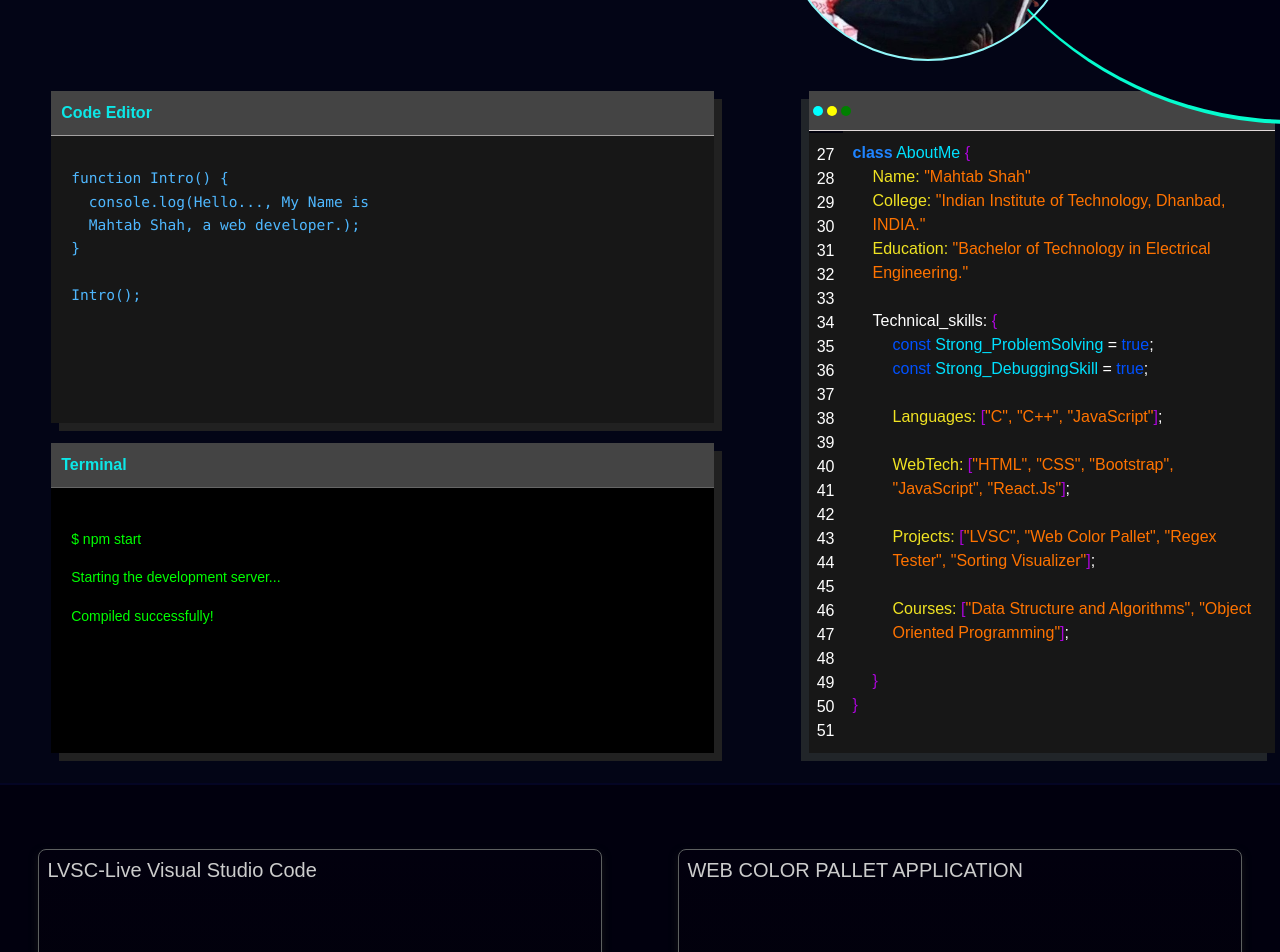
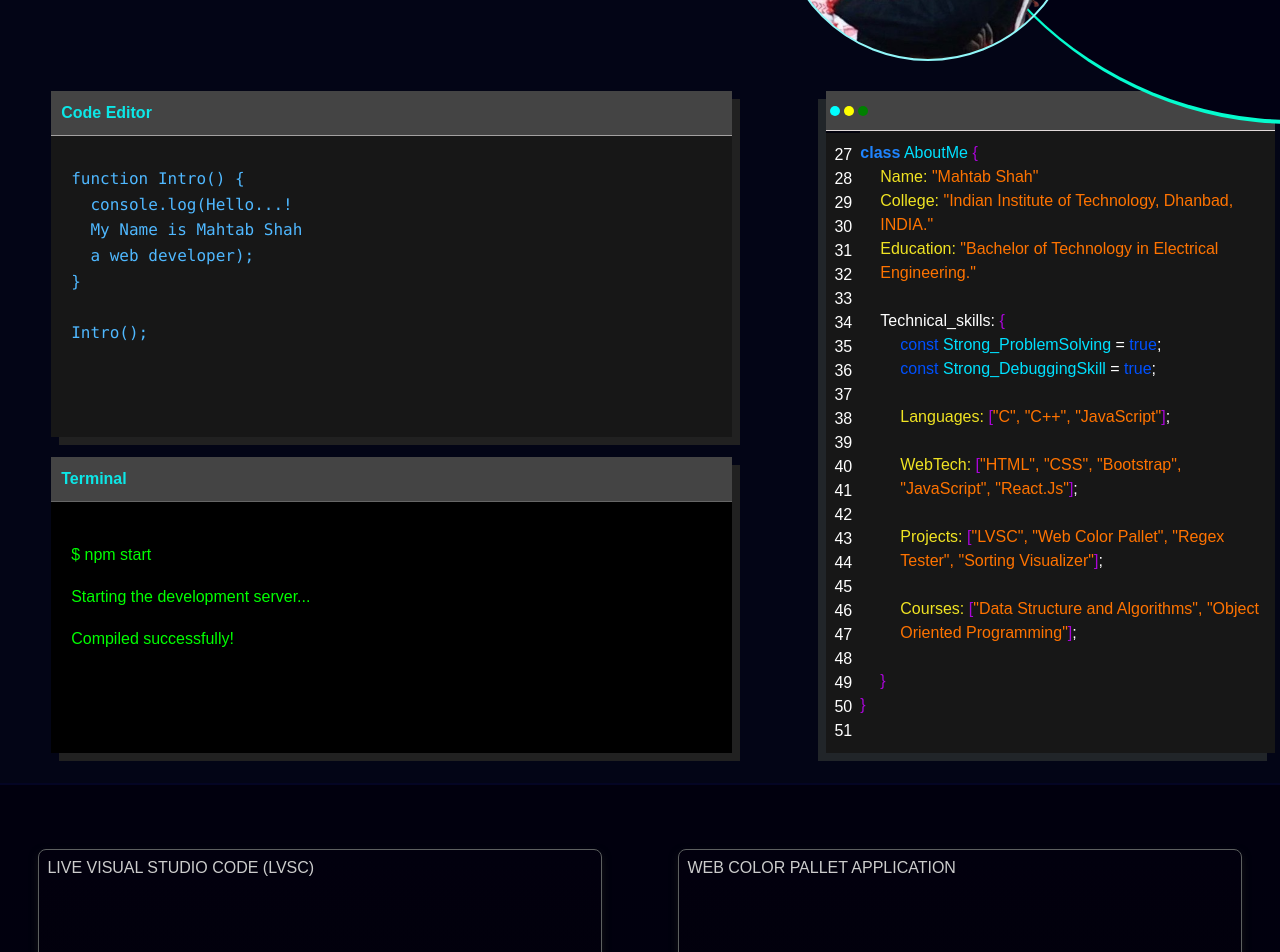
Before and after one commit to MahtabShah/ReactPortFolio, a React (Vite) app: page / in a window 1280 px wide. Shown: the part 360-1312 px from the top of the page. Built offline with nearby package versions, Linux system fonts and the light colour scheme.

Commit message:
Resolved merge conflicts

```diff
--- a/src/App.css
+++ b/src/App.css
@@ -19,6 +19,7 @@
   --wh-clr: rgb(255, 255, 255);
   --t-clr1: rgb(226, 218, 218);
   --t-clr2: rgb(20, 20, 20);
+  --vr-f: clamp(2px, 3vw, 1rem);
 }
 
 body {
@@ -147,7 +148,7 @@ body {
 
 .header-item {
   font-family: sans-serif, Arial;
-  font-size: clamp(2px, 3vw, 1rem);
+  font-size: var(--vr-f);
 }
 
 #nm {
@@ -198,7 +199,8 @@ body {
   /* box-shadow: 0 0 1px rgb(0, 191, 255); */
   /* border-radius: 10px; */
   /* border-radius: 10px; */
-  font-size: clamp(8px, calc(5px + 1.4vw), 1rem);
+  /* font-size: clamp(8px, calc(5px + 1.4vw), 1rem); */
+  font-size: var(--vr-f);
 }
 
 .name {
@@ -229,7 +231,9 @@ body {
   display: flex;
   flex-direction: column;
   margin: 30px 5px;
-  font-size: clamp(2px, calc(0.78vw + 40%), 1rem);
+  font-size: clamp(2px, calc(0.878vw + 40%), 1rem);
+  /* font-size: var(--vr-f); */
+
   height: fit-content;
 }
 
@@ -249,7 +253,7 @@ body {
   }
 
   .introduction {
-    font-size: clamp(6px, calc(4px + 2vw), 1rem);
+    font-size: var(--vr-fp);
   }
 
   .h2-type {
@@ -362,8 +366,8 @@ body {
 }
 
 .all-right {
-  background: #555353;
-  height: 120px;
+  background: #151515;
+  height: 200px;
   color: azure;
   /* text-align: center; */
   /* padding: 34px; */
@@ -405,12 +409,12 @@ body {
 
 .m-card-title {
   margin: 8px;
-  font-size: 20px;
+  font-size: var(--vr-f);
   color: #ccc;
 }
 
 .m-card-description {
   margin: 0;
-  font-size: 14px;
+  font-size: var(--vr-f);
   color: #ddd;
 }
--- a/src/Code.env.jsx
+++ b/src/Code.env.jsx
@@ -11,7 +11,8 @@ export default function CodePage() {
             <pre>
               <code>
                 {`function Intro() {
-  console.log(Hello..., My Name is \n  Mahtab Shah, a web developer.);
+  console.log(Hello...!
+  My Name is Mahtab Shah \n  a web developer);
 }
 
 Intro();`}
@@ -113,7 +114,10 @@ export function IntroCode() {
             <span className="brace">{"{"}</span>
             <br />
           </div>
-          <div className="info-container" style={{ paddingLeft: "20px" }}>
+          <div
+            className="info-container"
+            style={{ paddingLeft: "clamp(10px, 10%, 20px)" }}
+          >
             {Object.entries(info).map(([key, value]) => (
               <div key={key}>
                 <span className="clr-inner-cls">{key}:</span>{" "}
@@ -124,10 +128,10 @@ export function IntroCode() {
           <br />
 
           {/* Technical Skills */}
-          <div style={{ paddingLeft: "20px" }}>
+          <div style={{ paddingLeft: "clamp(10px, 10%, 20px)" }}>
             <span>Technical_skills:</span>
             <span className="brace">{" {"}</span>
-            <div style={{ paddingLeft: "20px" }}>
+            <div style={{ paddingLeft: "clamp(10px, 10%, 20px)" }}>
               <span className="keywords">const</span>{" "}
               <span className="clr-class-nm">Strong_ProblemSolving</span> ={" "}
               <span className="keywords">true</span>; <br />
--- a/src/Code.env.modules.css
+++ b/src/Code.env.modules.css
@@ -11,6 +11,7 @@
   --t-clr1: rgb(226, 218, 218);
   --t-clr2: rgb(20, 20, 20);
   --code-clr: #171717;
+  --vr-fp: clamp(10px, 3.87vw, 1rem);
 }
 .development-environment {
   width: clamp(100px, 92%, 900px);
@@ -48,7 +49,7 @@
 }
 
 .code-content code {
-  font-size: 0.91rem;
+  font-size: var(--vr-fp);
   color: #4fb8ff; /* Syntax Highlighting */
 }
 
@@ -70,7 +71,7 @@
 
 .terminal-content {
   padding: calc(min(10%, 40px)) 20px;
-  font-size: 14px;
+  font-size: var(--vr-fp);
   color: #0f0; /* Green terminal text */
   line-height: 1.6;
 }
@@ -105,7 +106,7 @@
 
   flex: 1;
   color: var(--wh-clr);
-  padding: 10px;
+  padding: 10px 0;
 }
 
 .three-dot {
--- a/src/background.jsx
+++ b/src/background.jsx
@@ -8,7 +8,7 @@ let meshs = () => {
   // const Height = parseInt(window.outerHeight);
 
   // let numberOfMesh = Width + (Width * Height) / 1600;
-  let numberOfMesh = 300;
+  let numberOfMesh = 3;
   let elements = [];
   for (let i = 0; i < numberOfMesh; i++) {
     elements.push(<div></div>);
@@ -149,7 +149,7 @@ export function Footer() {
 
 const ProjectsData = {
   titles: [
-    "LVSC-Live Visual Studio Code",
+    "LIVE VISUAL STUDIO CODE (LVSC)",
     "WEB COLOR PALLET APPLICATION",
     "REGEX TASTER APPLICATION",
   ],
```
